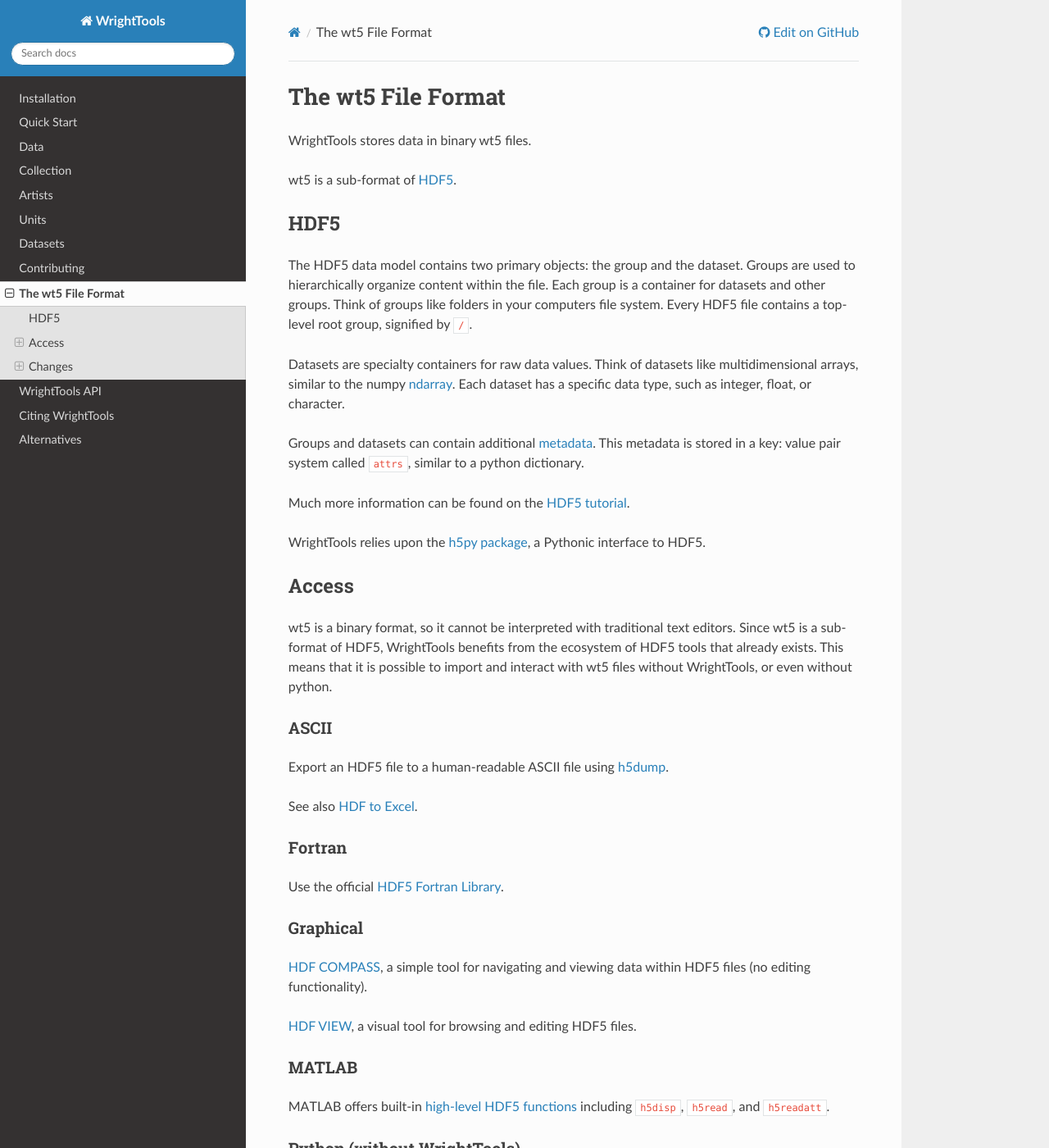
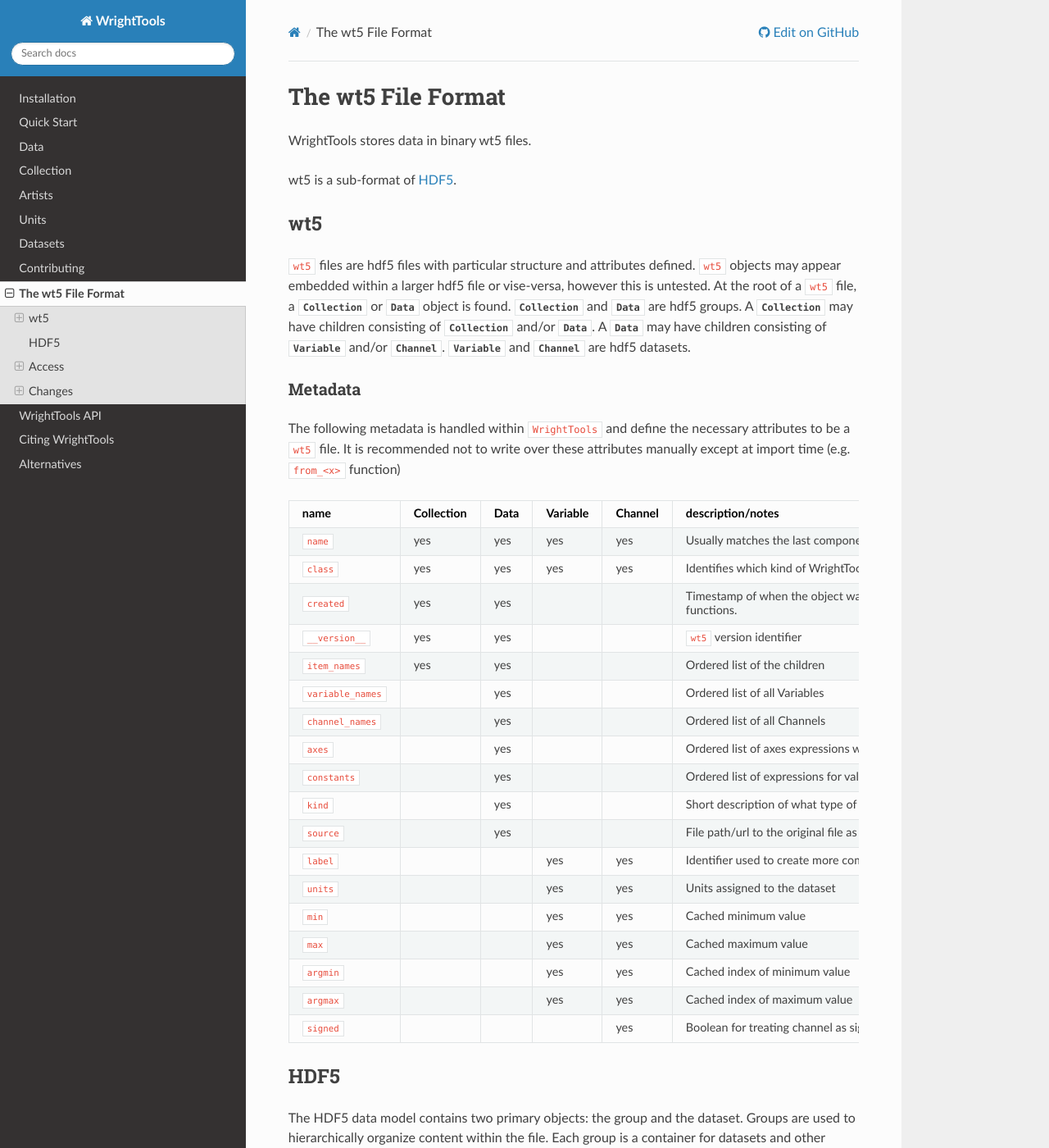
Before and after one commit to wright-group/WrightTools, a Sphinx documentation site: the page built from docs/wt5.rst, in a window 1280 px wide and 1400 px high. Shown: the whole window at 82% size. Built offline with Sphinx 7.4.7 and the Read the Docs theme 2.0.0, drawn with Linux system fonts in a browser that asks for light colours; pages that are not in the unit, such as notebooks, are missing from menus; the version number could not be read and is left out.

Commit message:
Add a bit more formal definition of wt5 subformat/metadata

```diff
--- a/docs/wt5.rst
+++ b/docs/wt5.rst
@@ -6,6 +6,51 @@
 WrightTools stores data in binary wt5 files.
 
 wt5 is a sub-format of `HDF5 <https://support.hdfgroup.org/HDF5/>`_.
+
+wt5
+---
+
+``wt5`` files are hdf5 files with particular structure and attributes defined.
+``wt5`` objects may appear embedded within a larger hdf5 file or vise-versa, however this is untested.
+At the root of a ``wt5`` file, a :class:`~WrightTools.collection.Collection` or :class:`~WrightTools.data.Data` object is found.
+:class:`~WrightTools.collection.Collection` and :class:`~WrightTools.data.Data` are hdf5 groups.
+A :class:`~WrightTools.collection.Collection` may have children consisting of :class:`~WrightTools.collection.Collection` and/or :class:`~WrightTools.data.Data`.
+A :class:`~WrightTools.data.Data` may have children consisting of :class:`~WrightTools.data.Variable` and/or :class:`~WrightTools.data.Channel`.
+:class:`~WrightTools.data.Variable` and :class:`~WrightTools.data.Channel` are hdf5 datasets.
+
+Metadata
+^^^^^^^^
+
+The following metadata is handled within ``WrightTools`` and define the necessary attributes to be a ``wt5`` file.
+It is recommended not to write over these attributes manually except at import time (e.g. ``from_<x>`` function)
+
+===================  ===========  ==========  ==========  ==========  ============================================
+name                 Collection   Data        Variable    Channel     description/notes
+===================  ===========  ==========  ==========  ==========  ============================================
+``name``             yes          yes         yes         yes         Usually matches the last component of the path,
+                                                                      except for root, ``/``, which does not have a name
+``class``            yes          yes         yes         yes         Identifies which kind of WrightTools object it is.
+``created``          yes          yes                                 Timestamp of when the object was made,
+                                                                      can be overwritten with source file creation time by ``from_<x>`` functions.
+``__version__``      yes          yes                                 ``wt5`` version identifier
+``item_names``       yes          yes                                 Ordered list of the children
+``variable_names``                yes                                 Ordered list of all Variables
+``channel_names``                 yes                                 Ordered list of all Channels
+``axes``                          yes                                 Ordered list of axes expressions which define how a Data object is represented
+``constants``                     yes                                 Ordered list of expressions for values which are constant
+``kind``                          yes                                 Short description of what type of file it originated
+                                                                      from, usually the instrument
+``source``                        yes                                 File path/url to the original file as read in
+``label``                                     yes         yes         Identifier used to create more complex labels in
+                                                                      Axes or Constants, which are used to plot
+``units``                                     yes         yes         Units assigned to the dataset
+``min``                                       yes         yes         Cached minimum value
+``max``                                       yes         yes         Cached maximum value
+``argmin``                                    yes         yes         Cached index of minimum value
+``argmax``                                    yes         yes         Cached index of maximum value
+``signed``                                                yes         Boolean for treating channel as signed/unsigned
+===================  ===========  ==========  ==========  ==========  ============================================
+
 
 HDF5
 ----
```
